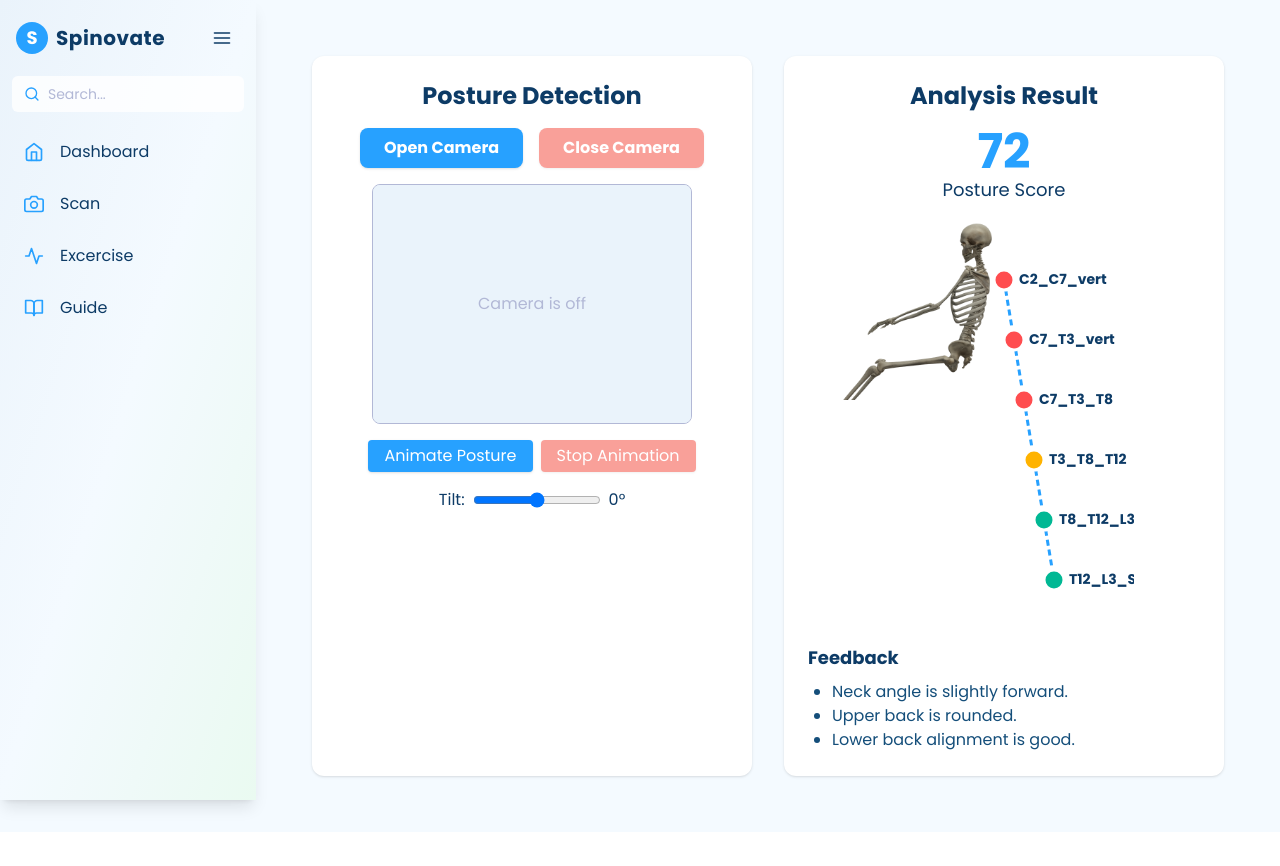
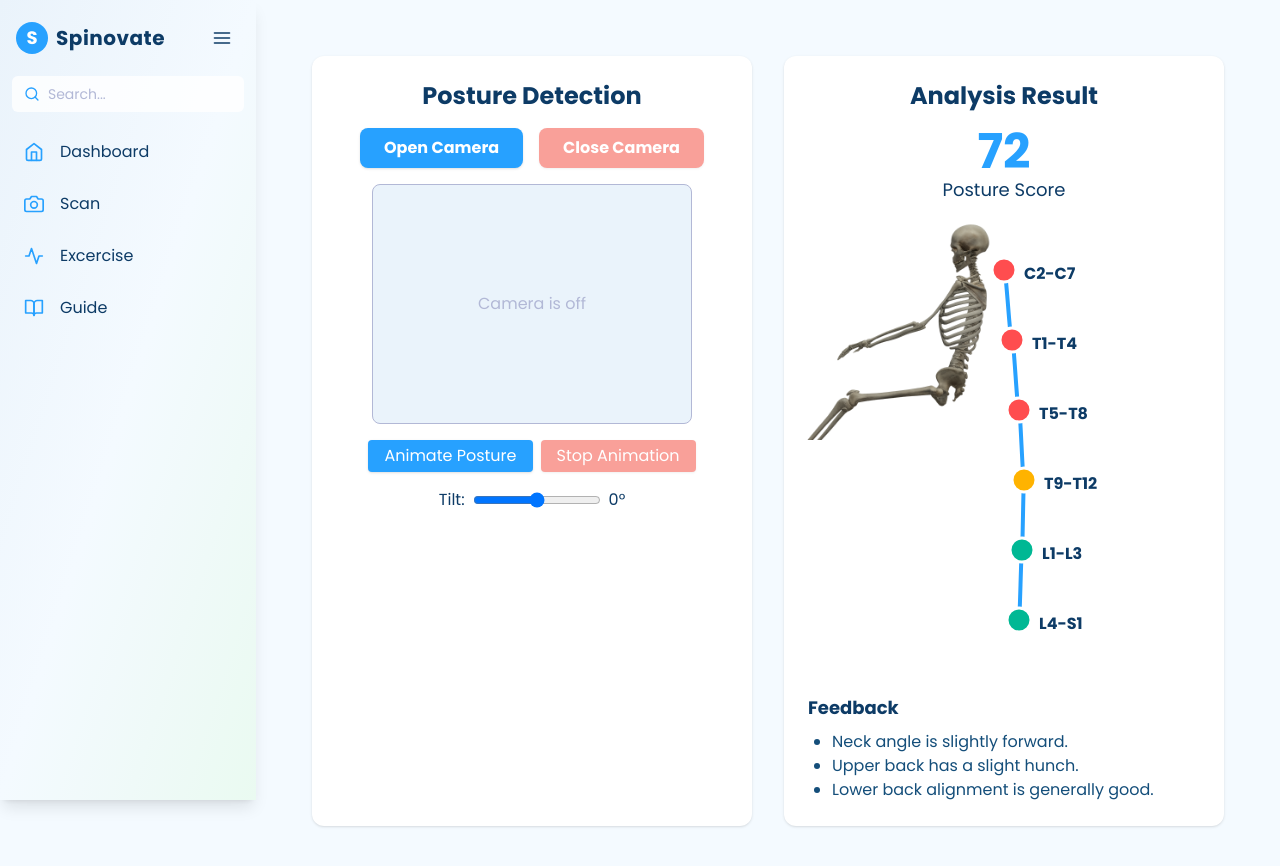
Before and after one commit to santoshyadav-29/Tech_Tacticos_Spinovate, a Next.js app in the folder frontend/: page /dashboard/posture in a window 1280 px wide. Shown: the top 866 px of the page. Before the commit the page ends 832 px from the top, so only its background shows below. Built offline with nearby package versions, Linux system fonts and the light colour scheme.

Commit message:
Refactor spine point generation and improve visualization in PosturePage

```diff
--- a/frontend/app/dashboard/posture/page.tsx
+++ b/frontend/app/dashboard/posture/page.tsx
@@ -6,44 +6,44 @@ import Image from "next/image";
 // Generate random points along a "spine" path for demo/animation
 function generateSpinePoints(tilt = 0) {
   // tilt: -30 (left) to 30 (right)
-  const baseX = 130;
-  const baseY = 60;
-  const stepY = 60;
-  const stepX = 10 + tilt; // tilt controls the "lean"
+  const baseX = 150;
+  const baseY = 50;
+  const stepY = 70;
+  const stepX = 10 + tilt * 0.8; // tilt controls the "lean", reduced effect
   return [
-    { label: "C2_C7_vert", value: 21.7, x: baseX, y: baseY, color: "#ff4d4f" },
+    { label: "C2-C7", value: 21.7, x: baseX, y: baseY, color: "#ff4d4f" },
     {
-      label: "C7_T3_vert",
+      label: "T1-T4",
       value: 26.5,
-      x: baseX + stepX,
-      y: baseY + stepY,
+      x: baseX + stepX * 0.8, // Adjust x for curve
+      y: baseY + stepY * 1,
       color: "#ff4d4f",
     },
     {
-      label: "C7_T3_T8",
+      label: "T5-T8",
       value: 160.4,
-      x: baseX + stepX * 2,
+      x: baseX + stepX * 1.5, // Adjust x for curve
       y: baseY + stepY * 2,
       color: "#ff4d4f",
     },
     {
-      label: "T3_T8_T12",
+      label: "T9-T12",
       value: 153.4,
-      x: baseX + stepX * 3,
+      x: baseX + stepX * 2, // Adjust x for curve
       y: baseY + stepY * 3,
       color: "#ffb300",
     },
     {
-      label: "T8_T12_L3",
+      label: "L1-L3",
       value: 178.5,
-      x: baseX + stepX * 4,
+      x: baseX + stepX * 1.8, // Adjust x for curve
       y: baseY + stepY * 4,
       color: "#00b894",
     },
     {
-      label: "T12_L3_S",
+      label: "L4-S1",
       value: 170.3,
-      x: baseX + stepX * 5,
+      x: baseX + stepX * 1.5, // Adjust x for curve
       y: baseY + stepY * 5,
       color: "#00b894",
     },
@@ -54,15 +54,15 @@ const dummyResult = {
   score: 72,
   feedback: [
     "Neck angle is slightly forward.",
-    "Upper back is rounded.",
-    "Lower back alignment is good.",
+    "Upper back has a slight hunch.",
+    "Lower back alignment is generally good.",
   ],
 };
 
 const PosturePage = () => {
   const videoRef = useRef<HTMLVideoElement>(null);
   const [cameraOpen, setCameraOpen] = useState(false);
-  const [tilt, setTilt] = useState(0);
+  const [tilt, setTilt] = useState(0); // -30 to 30 for demo
   const [animating, setAnimating] = useState(false);
   const [error, setError] = useState<string>("");
 
@@ -90,6 +90,7 @@ const PosturePage = () => {
       if (!navigator.mediaDevices || !navigator.mediaDevices.getUserMedia) {
         throw new Error("Camera not supported by this browser");
       }
+
       const stream = await navigator.mediaDevices.getUserMedia({
         video: {
           width: { ideal: 640 },
@@ -101,11 +102,7 @@ const PosturePage = () => {
 
       if (videoRef.current) {
         videoRef.current.srcObject = stream;
-        // Wait for metadata before playing and setting cameraOpen
-        videoRef.current.onloadedmetadata = () => {
-          videoRef.current?.play();
         setCameraOpen(true);
-        };
       }
     } catch (err) {
       console.error("Camera error:", err);
@@ -136,12 +133,12 @@ const PosturePage = () => {
   // Close webcam
   const handleCloseCamera = () => {
     setError("");
+    setCameraOpen(false);
     if (videoRef.current && videoRef.current.srcObject) {
       const stream = videoRef.current.srcObject as MediaStream;
       stream.getTracks().forEach((track) => track.stop());
       videoRef.current.srcObject = null;
     }
-    setCameraOpen(false);
   };
 
   // For demo, animate the posture line
@@ -149,6 +146,27 @@ const PosturePage = () => {
   const handleStopAnimation = () => setAnimating(false);
 
   const points = generateSpinePoints(tilt);
+
+  // Generate path data for the curved spine line
+  const pathData = points.reduce((acc, point, index, array) => {
+    if (index === 0) {
+      return `M${point.x},${point.y}`;
+    }
+    const prevPoint = array?.[index - 1];
+    if (!prevPoint) return acc;
+
+    const midX = (point.x + prevPoint.x) / 2;
+    const midY = (point.y + prevPoint.y) / 2;
+
+    // Basic curving logic using Cubic Bezier curves to create a smoother path
+    // These control points can be fine-tuned for a more precise curve
+    const controlX1 = prevPoint.x + (point.x - prevPoint.x) * 0.3;
+    const controlY1 = prevPoint.y;
+    const controlX2 = prevPoint.x + (point.x - prevPoint.x) * 0.7;
+    const controlY2 = point.y;
+
+    return `${acc} C${controlX1},${controlY1} ${controlX2},${controlY2} ${point.x},${point.y}`;
+  }, "");
 
   return (
     <div className="flex flex-col md:flex-row gap-8 p-6">
@@ -163,7 +181,7 @@ const PosturePage = () => {
             disabled={cameraOpen}
             className="px-6 py-2 bg-[#27a1ff] text-white rounded-lg font-semibold shadow hover:bg-[#0d3b66] transition disabled:opacity-50"
           >
-            Open Camera
+            {cameraOpen ? "Camera Active" : "Open Camera"}
           </button>
           <button
             onClick={handleCloseCamera}
@@ -173,13 +191,17 @@ const PosturePage = () => {
             Close Camera
           </button>
         </div>
+
+        {/* Error message */}
         {error && (
           <div className="w-full max-w-md mb-4 p-3 bg-red-100 border border-red-300 rounded-lg text-red-700 text-sm">
             {error}
           </div>
         )}
+
         <div className="w-full flex justify-center">
           <div className="relative w-[320px] h-[240px] bg-[#eaf3fb] rounded-lg overflow-hidden border border-[#b2b8d6]">
+            {cameraOpen ? (
               <video
                 ref={videoRef}
                 width={320}
@@ -188,10 +210,9 @@ const PosturePage = () => {
                 autoPlay
                 playsInline
                 muted
-              style={{ display: cameraOpen ? "block" : "none" }}
               />
-            {!cameraOpen && (
-              <div className="flex items-center justify-center w-full h-full text-[#b2b8d6] absolute inset-0 bg-[#eaf3fb]">
+            ) : (
+              <div className="flex items-center justify-center w-full h-full text-[#b2b8d6]">
                 Camera is off
               </div>
             )}
@@ -245,11 +266,11 @@ const PosturePage = () => {
           </span>
         </div>
         {/* Spine Visualization */}
-        <div className="relative w-[260px] h-[400px] mx-auto mb-6">
+        <div className="relative w-[300px] h-[450px] mx-auto mb-6">
           {/* Spine image */}
           <Image
-            width={180}
-            height={400}
+            width={220} // Increased width
+            height={450} // Increased height
             src="/spine.png"
             alt="Spine"
             className="absolute left-1/2 top-0 -translate-x-1/2 z-0 transition-transform duration-300"
@@ -260,20 +281,14 @@ const PosturePage = () => {
           />
           {/* Overlay lines and points */}
           <svg className="absolute left-0 top-0 w-full h-full z-10 pointer-events-none">
-            {/* Draw lines between points */}
-            {points.map((pt, idx) =>
-              idx < points.length - 1 ? (
-                <line
-                  key={idx}
-                  x1={points[idx].x}
-                  y1={points[idx].y}
-                  x2={points[idx + 1].x}
-                  y2={points[idx + 1].y}
-                  stroke="#27a1ff"
-                  strokeWidth="3"
-                  strokeDasharray="6 4"
+            {/* Draw curved line between points */}
+            {points.length > 1 && (
+              <path
+                d={pathData}
+                stroke="#27a1ff" // Solid color
+                strokeWidth="4" // Thicker line
+                fill="transparent"
               />
-              ) : null
             )}
             {/* Draw points */}
             {points.map((pt, idx) => (
@@ -281,7 +296,7 @@ const PosturePage = () => {
                 key={pt.label}
                 cx={pt.x}
                 cy={pt.y}
-                r="10"
+                r="12" // Slightly larger points for visibility
                 fill={pt.color}
                 stroke="#fff"
                 strokeWidth="3"
@@ -291,10 +306,10 @@ const PosturePage = () => {
             {points.map((pt, idx) => (
               <text
                 key={pt.label + "_label"}
-                x={pt.x + 15}
-                y={pt.y}
+                x={pt.x + 20} // Adjust label position
+                y={pt.y + 5}
                 fill="#0d3b66"
-                fontSize="14"
+                fontSize="16" // Larger font size
                 fontWeight="bold"
                 alignmentBaseline="middle"
                 style={{ fontFamily: "Poppins, sans-serif" }}
```
Lines whose indentation alone changed are shown as unchanged.
